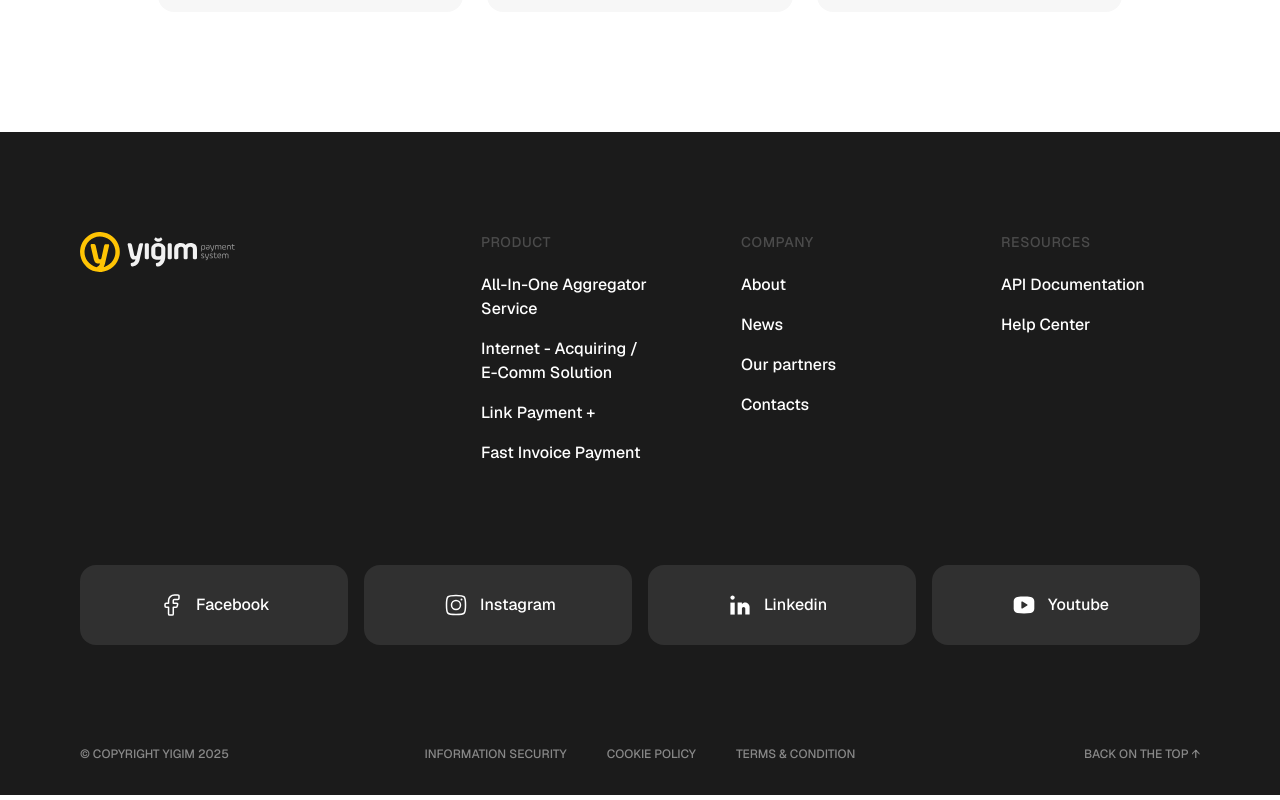
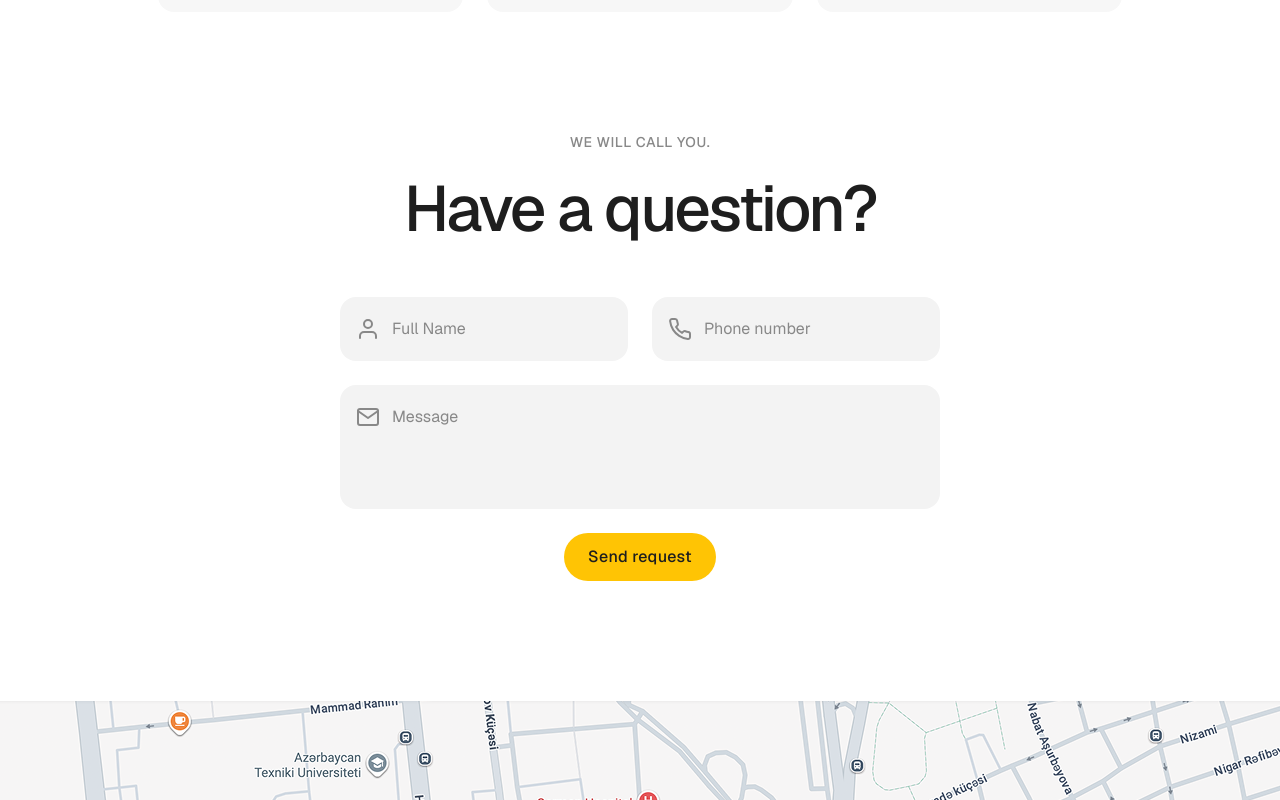
Before and after one commit to javadoffuad/yigim-app, a Next.js app: page /company/contacts in a window 1280 px wide. Shown: the part 980-1780 px from the top of the page. Built offline with nearby package versions, Linux system fonts and the light colour scheme.

Commit message:
chore(contacts): add form

```diff
--- /dev/null
+++ b/app/company/contacts/components/contact-form/contact-form.module.css
@@ -0,0 +1,108 @@
+.contact-form-section {
+    display: flex;
+    flex-direction: column;
+    gap: 48px;
+    align-items: center;
+    width: 100%;
+    margin-top: 120px;
+}
+
+.form-header {
+    display: flex;
+    flex-direction: column;
+    align-items: center;
+    gap: 16px;
+}
+
+.form-subtitle {
+    font-weight: 500;
+    font-size: 14px;
+    color: #888888;
+    letter-spacing: 0.56px;
+}
+
+.form-title {
+    font-weight: 500;
+    font-size: 64px;
+    line-height: 80px;
+    letter-spacing: -2.56px;
+    color: #1e1e1e;
+    text-align: center;
+}
+
+.contact-form {
+    display: flex;
+    flex-direction: column;
+    gap: 24px;
+    width: 100%;
+    max-width: 600px;
+}
+
+.form-row {
+    display: flex;
+    gap: 24px;
+}
+
+.input-group {
+    flex: 1;
+    position: relative;
+    display: flex;
+    align-items: center;
+    gap: 12px;
+    padding: 20px 16px;
+    background: #f3f3f3;
+    border-radius: 16px;
+    min-height: 64px;
+}
+
+.textarea-group {
+    min-height: 124px;
+    align-items: flex-start;
+}
+
+.input-icon {
+    flex-shrink: 0;
+    width: 24px;
+    height: 24px;
+    color: #888888;
+}
+
+.form-input,
+.form-textarea {
+    flex: 1;
+    border: none;
+    background: transparent;
+    font-family: 'Geist', sans-serif;
+    font-size: 16px;
+    color: #1e1e1e;
+    outline: none;
+}
+
+.form-input::placeholder,
+.form-textarea::placeholder {
+    color: #888888;
+}
+
+.form-textarea {
+    resize: none;
+    min-height: 80px;
+}
+
+.submit-btn {
+    align-self: center;
+    padding: 12px 24px;
+    background: #ffc404;
+    border: none;
+    border-radius: 100px;
+    font-family: 'Geist', sans-serif;
+    font-weight: 500;
+    font-size: 16px;
+    color: #1e1e1e;
+    cursor: pointer;
+    transition: background-color 0.2s ease;
+    letter-spacing: 0.32px;
+}
+
+.submit-btn:hover {
+    background: #e6b004;
+}
--- /dev/null
+++ b/app/company/contacts/components/contact-form/contact-form.tsx
@@ -0,0 +1,43 @@
+'use client';
+
+import styles from './contact-form.module.css';
+
+export default function ContactForm() {
+    return (
+        <div className={styles["contact-form-section"]}>
+            <div className={styles["form-header"]}>
+                <div className={styles["form-subtitle"]}>WE WILL CALL YOU.</div>
+                <h2 className={styles["form-title"]}>Have a question?</h2>
+            </div>
+
+            <form className={styles["contact-form"]}>
+                <div className={styles["form-row"]}>
+                    <div className={styles["input-group"]}>
+                        <svg width="24" height="24" viewBox="0 0 24 24" fill="none" className={styles["input-icon"]}>
+                            <path d="M20 21v-2a4 4 0 0 0-4-4H8a4 4 0 0 0-4 4v2" stroke="#888888" strokeWidth="2" strokeLinecap="round" strokeLinejoin="round"/>
+                            <circle cx="12" cy="7" r="4" stroke="#888888" strokeWidth="2" strokeLinecap="round" strokeLinejoin="round"/>
+                        </svg>
+                        <input type="text" placeholder="Full Name" className={styles["form-input"]} />
+                    </div>
+
+                    <div className={styles["input-group"]}>
+                        <svg width="24" height="24" viewBox="0 0 24 24" fill="none" className={styles["input-icon"]}>
+                            <path d="M22 16.92v3a2 2 0 0 1-2.18 2 19.79 19.79 0 0 1-8.63-3.07 19.5 19.5 0 0 1-6-6 19.79 19.79 0 0 1-3.07-8.67A2 2 0 0 1 4.11 2h3a2 2 0 0 1 2 1.72 12.84 12.84 0 0 0 .7 2.81 2 2 0 0 1-.45 2.11L8.09 9.91a16 16 0 0 0 6 6l1.27-1.27a2 2 0 0 1 2.11-.45 12.84 12.84 0 0 0 2.81.7A2 2 0 0 1 22 16.92z" stroke="#888888" strokeWidth="2" strokeLinecap="round" strokeLinejoin="round"/>
+                        </svg>
+                        <input type="tel" placeholder="Phone number" className={styles["form-input"]} />
+                    </div>
+                </div>
+
+                <div className={`${styles["input-group"]} ${styles["textarea-group"]}`}>
+                    <svg width="24" height="24" viewBox="0 0 24 24" fill="none" className={styles["input-icon"]}>
+                        <path d="M4 4h16c1.1 0 2 .9 2 2v12c0 1.1-.9 2-2 2H4c-1.1 0-2-.9-2-2V6c0-1.1.9-2 2-2z" stroke="#888888" strokeWidth="2" strokeLinecap="round" strokeLinejoin="round"/>
+                        <polyline points="22,6 12,13 2,6" stroke="#888888" strokeWidth="2" strokeLinecap="round" strokeLinejoin="round"/>
+                    </svg>
+                    <textarea placeholder="Message" className={styles["form-textarea"]}></textarea>
+                </div>
+
+                <button type="submit" className={styles["submit-btn"]}>Send request</button>
+            </form>
+        </div>
+    );
+}
--- /dev/null
+++ b/app/company/contacts/components/contact-map/contact-map.module.css
@@ -0,0 +1,9 @@
+.map-section {
+    width: 100%;
+}
+
+.map-image {
+    width: 100%;
+    height: 400px;
+    object-fit: cover;
+}
--- /dev/null
+++ b/app/company/contacts/components/contact-map/contact-map.tsx
@@ -0,0 +1,13 @@
+'use client';
+
+import Image from 'next/image';
+import styles from './contact-map.module.css';
+import map from '@/public/map.png';
+
+export default function ContactMap() {
+    return (
+        <section className={styles["map-section"]}>
+            <Image src={map} alt="Map" className={styles["map-image"]} />
+        </section>
+    );
+}
--- a/app/company/contacts/page.tsx
+++ b/app/company/contacts/page.tsx
@@ -6,9 +6,12 @@ import email from '@/public/email.svg';
 import phone from '@/public/phone.svg';
 import address from '@/public/address.svg';
 import styles from './page.module.css'
+import ContactForm from "./components/contact-form/contact-form";
+import ContactMap from "./components/contact-map/contact-map";
 
 export default function ContactsPage() {
   return (
+    <>
     <PageWrapper title='Get in touch'>
       <div className={styles["contact-cards"]}>
         <ContactCard altText="Email" icon={email}>
@@ -21,6 +24,9 @@ export default function ContactsPage() {
           Bakı, Yasamal r-nu,<br />İsmayıl Qutqaşınlı 507-511 B
         </ContactCard>
       </div>
+      <ContactForm />
     </PageWrapper>
+    <ContactMap />
+    </>
   );
 }
```
Also changed, not shown: public/map.png (added).
